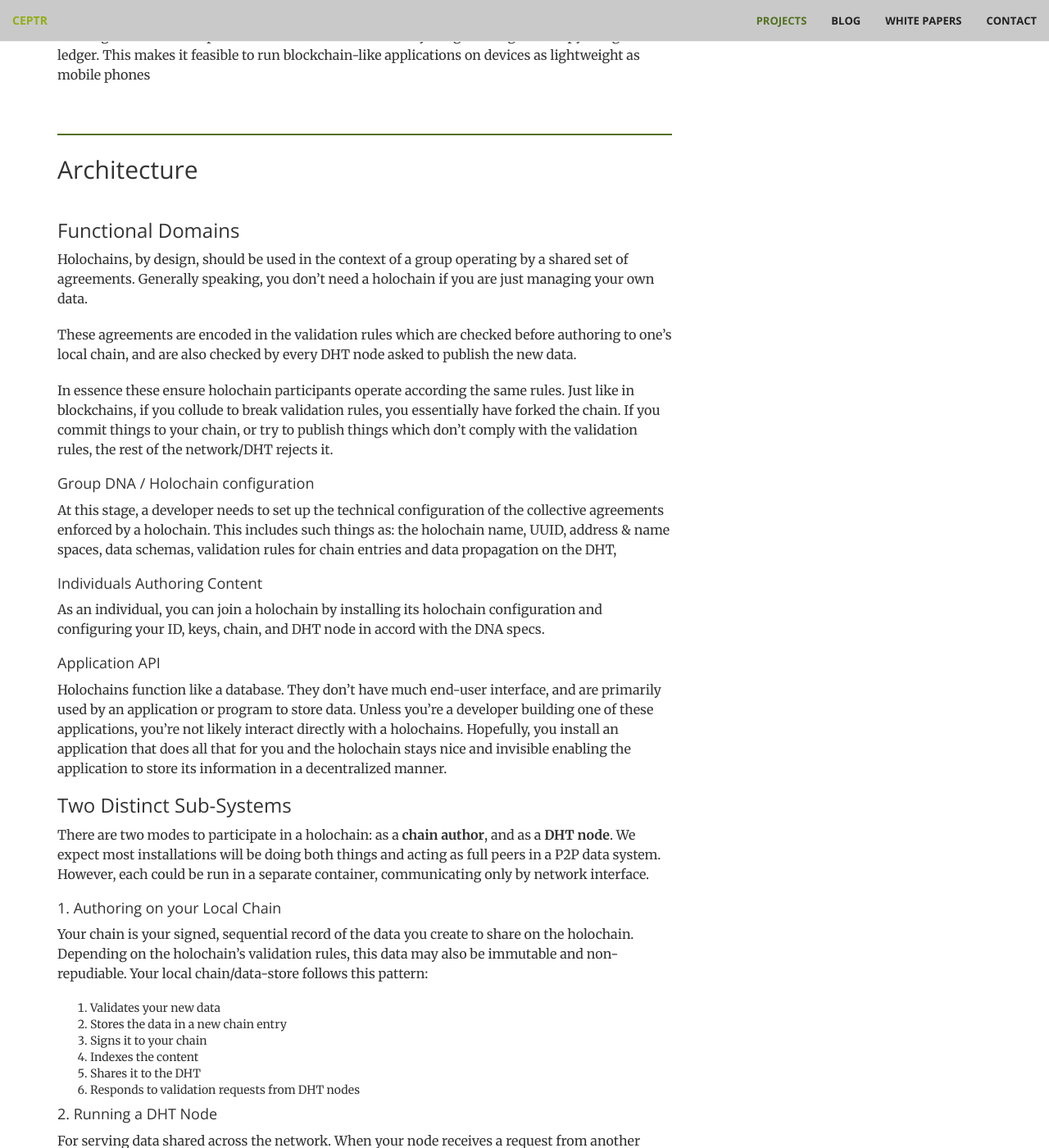
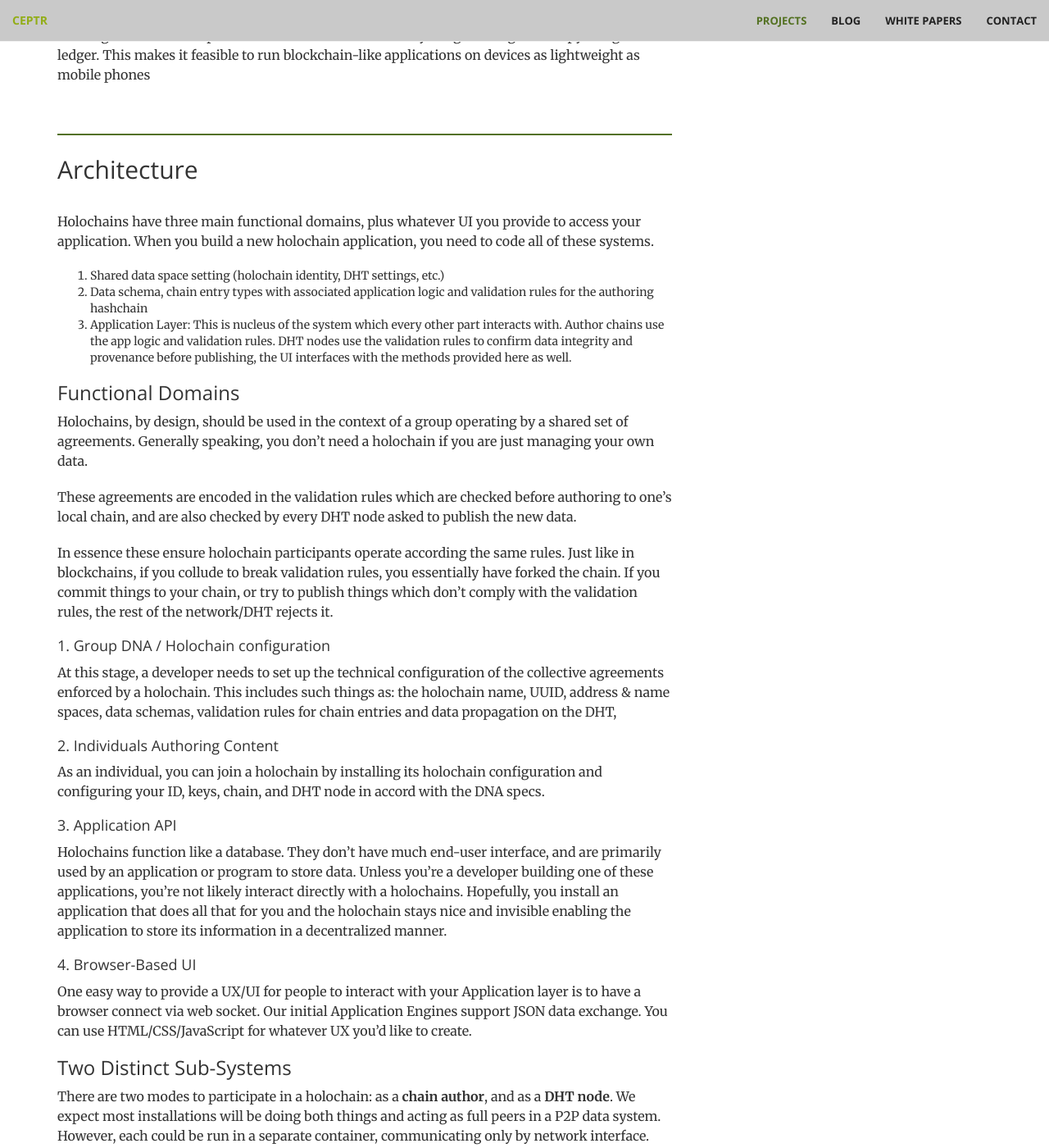
Before and after one commit to metacurrency/ceptr-org, a Jekyll site: the page built from _projects/holochain.md, in a window 1280 px wide and 1400 px high, scrolled down 1201 px. Shown: the whole window at 82% size. Built offline with Jekyll 4.4.1, drawn with Linux system fonts in a browser that asks for light colours.

Commit message:
Added blog post template, Fleshed out holochain components.

```diff
--- a/_projects/holochain.md
+++ b/_projects/holochain.md
@@ -34,22 +34,29 @@ articles:
 In other words, a holochain functions very much **like a blockchain without bottlenecks** when it comes to enforcing validation rules, but is designed to  be fully distributed with each node only needing to hold a small portion of the data instead of everything needing a full copy of a global ledger. This makes it feasible to run blockchain-like applications on devices as lightweight as mobile phones
 
 ## Architecture
+Holochains have three main functional domains, plus whatever UI you provide to access your application. When you build a new holochain application, you need to code all of these systems.
+1. Shared data space setting (holochain identity, DHT settings, etc.)
+2. Data schema, chain entry types with associated application logic and validation rules for the authoring hashchain
+3. Application Layer: This is nucleus of the system which every other part interacts with. Author chains use the app logic and validation rules. DHT nodes use the validation rules to confirm data integrity and provenance before publishing, the UI interfaces with the methods provided here as well.
+
 ### Functional Domains
-
 Holochains, by design, should be used in the context of a group operating by a shared set of agreements. Generally speaking, you don't need a holochain if you are just managing your own data.
 
 These agreements are encoded in the validation rules which are checked before authoring to one's local chain, and are also checked by every DHT node asked to publish the new data.
 
 In essence these ensure holochain participants operate according the same rules. Just like in blockchains, if you collude to break validation rules, you essentially have forked the chain. If you commit things to your chain, or try to publish things which don't comply with the validation rules, the rest of the network/DHT rejects it.
 
-#### Group DNA / Holochain configuration
+#### 1. Group DNA / Holochain configuration
 At this stage, a developer needs to set up the technical configuration of the collective agreements enforced by a holochain. This includes such things as: the holochain name, UUID, address & name spaces, data schemas, validation rules for chain entries and data propagation on the DHT,
 
-#### Individuals Authoring Content
+#### 2. Individuals Authoring Content
 As an individual, you can join a holochain by installing its holochain configuration and configuring your ID, keys, chain, and DHT node in accord with the DNA specs.
 
-#### Application API
+#### 3. Application API
 Holochains function like a database. They don't have much end-user interface, and are primarily used by an application or program to store data. Unless you're a developer building one of these applications, you're not likely interact directly with a holochains. Hopefully, you install an application that does all that for you and the holochain stays nice and invisible enabling the application to store its information in a decentralized manner.
+
+#### 4. Browser-Based UI
+One easy way to provide a UX/UI for people to interact with your Application layer is to have a browser connect via web socket. Our initial Application Engines support JSON data exchange. You can use HTML/CSS/JavaScript for whatever UX you'd like to create.
 
 ### Two Distinct Sub-Systems
 There are two modes to participate in a holochain: as a **chain author**, and as a **DHT node**. We expect most installations will be doing both things and acting as full peers in a P2P data system. However, each could be run in a separate
```
Also changed, not shown: 1 other file.
